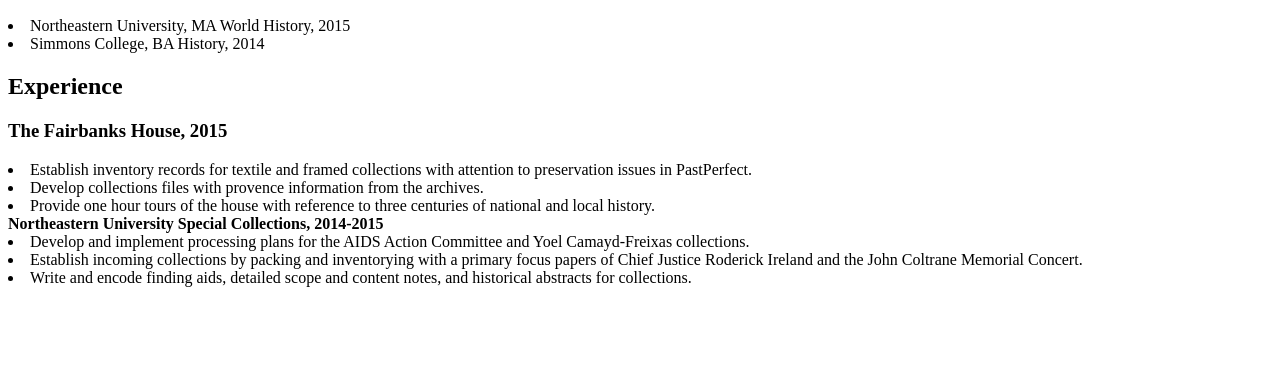
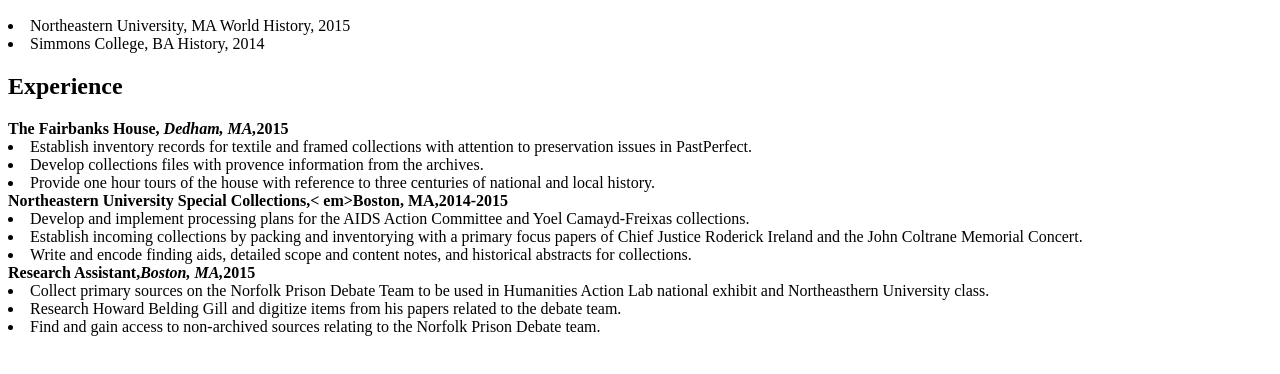
Before and after one commit to jordanbarnes/jordanbarnes.github.io, a plain HTML site: page cv.html in a window 1280 px wide. Shown: the part 96-470 px from the top of the page. Drawn offline with Linux system fonts and the light colour scheme.

Commit message:
Update cv.html

```diff
--- a/cv.html
+++ b/cv.html
@@ -6,13 +6,17 @@
 <li>Northeastern University, MA World History, 2015</li>
 <li>Simmons College, BA History, 2014</li>
 <h2>Experience</h2>
-<h3>The Fairbanks House, 2015</h3>
+<strong>The Fairbanks House, <em>Dedham, MA,</em>2015</strong>
 <li>Establish inventory records for textile and framed collections with attention to preservation issues in PastPerfect.</li>
 <li>Develop collections files with provence information from the archives.</li>
 <li>Provide one hour tours of the house with reference to three centuries of national and local history.</li>
-<strong>Northeastern University Special Collections, 2014-2015</strong>
+<strong>Northeastern University Special Collections,< em>Boston, MA,</em>2014-2015</strong>
 <li>Develop and implement processing plans for the AIDS Action Committee and Yoel Camayd-Freixas collections.</li>
 <li>Establish incoming collections by packing and inventorying with a primary focus papers of Chief Justice Roderick Ireland and the John Coltrane Memorial Concert.</li>
 <li>Write and encode finding aids, detailed scope and content notes, and historical abstracts for collections.</li>
+<strong>Research Assistant,<em>Boston, MA,</em>2015</strong>
+<li>Collect primary sources on the Norfolk Prison Debate Team to be used in Humanities Action Lab national exhibit and Northeasthern University class.</li>
+<li>Research Howard Belding Gill and digitize items from his papers related to the debate team.</li>
+<li>Find and gain access to non-archived sources relating to the Norfolk Prison Debate team.</li>
 </body>
 </html>
```
